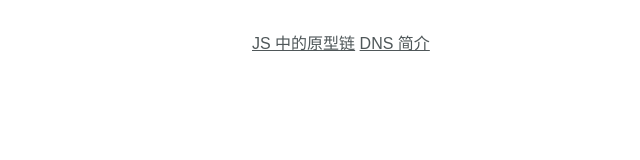
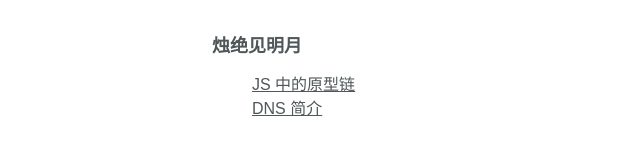
Before and after one commit to aximario/blog, a plain HTML site: page index.html in a window 1280 px wide. Shown: the whole page, without its empty margins (94-734 px from the left). Drawn offline with Linux system fonts and the light colour scheme.

Commit message:
update: 增加名字

```diff
--- a/index.html
+++ b/index.html
@@ -23,14 +23,17 @@
   <link rel="icon" type="image/png" sizes="16x16" href="/favicon-16x16.png">
   <link rel="manifest" href="/manifest.json">
   <link rel="stylesheet" href="./index.css">
-  <title>阿希的博客</title>
+  <title>烛绝见明月</title>
 </head>
 
 <body>
   <article>
+    <h1>烛绝见明月</h1>
     <ul>
       <li>
         <a href="./js-prototype.html">JS 中的原型链</a>
+      </li>
+      <li>
         <a href="./dns.html">DNS 简介</a>
       </li>
     </ul>
```
